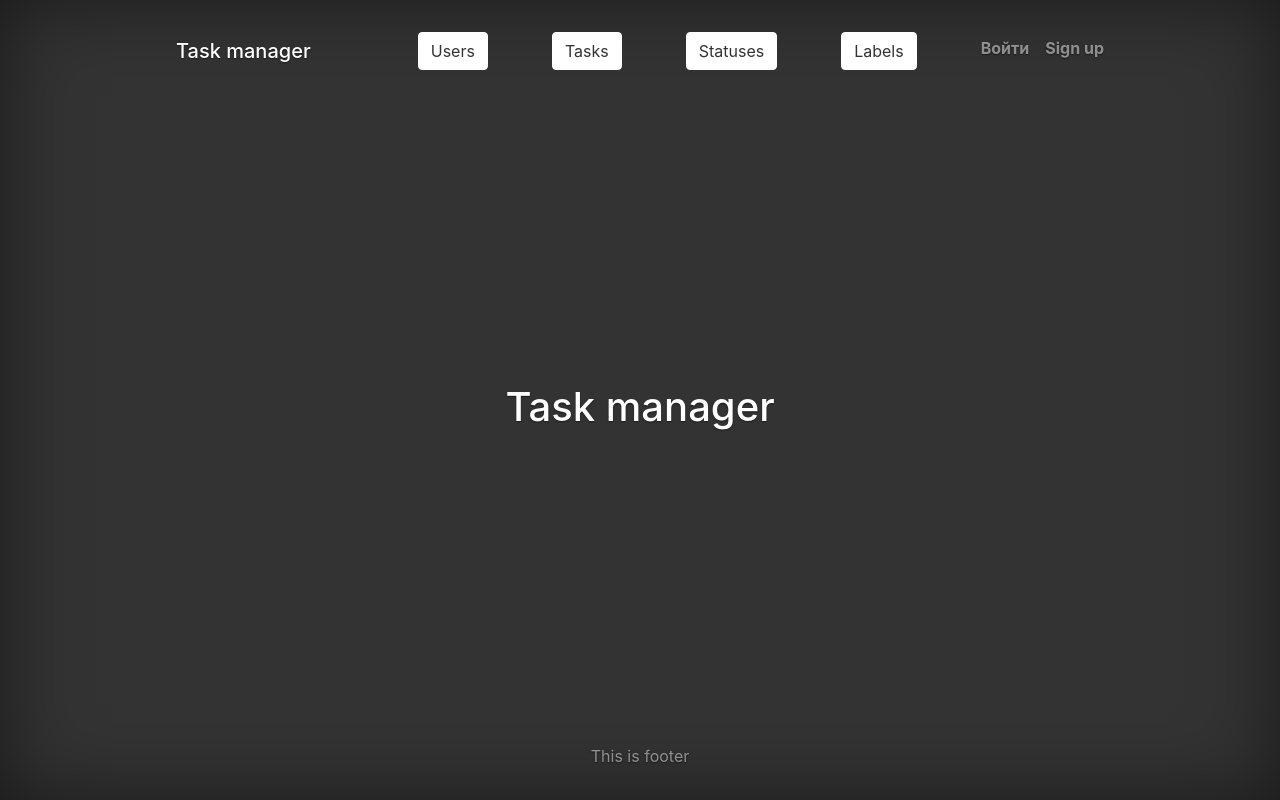
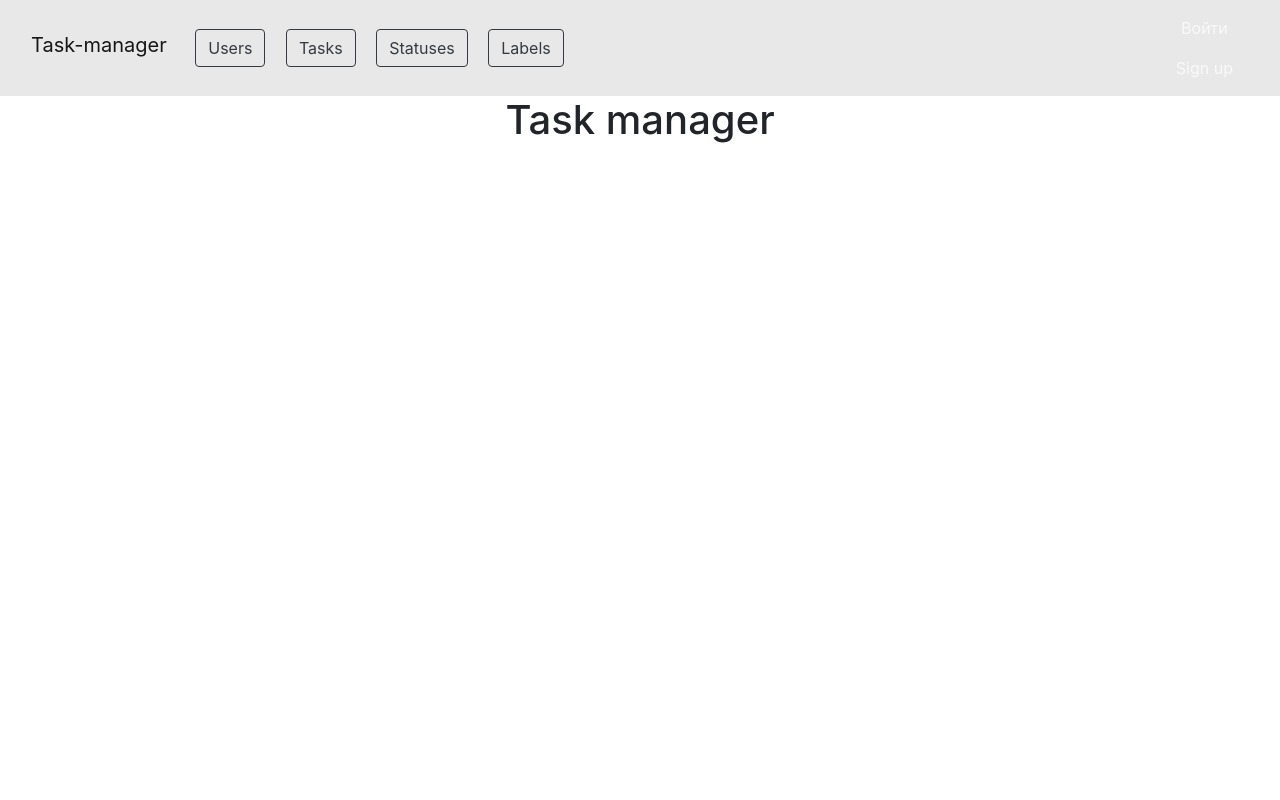
Before and after one commit to sound-round/python-project-lvl4, a Django app: page / in a window 1280 px wide. Run offline with Django 3.2, Linux system fonts and the light colour scheme; some libraries are stand-ins or nearby versions.

Commit message:
Fix desing

```diff
--- a/task_manager/static/styles/main.css
+++ b/task_manager/static/styles/main.css
@@ -1,171 +1,7 @@
-.bd-placeholder-img {
-    font-size: 1.125rem;
-    text-anchor: middle;
-    -webkit-user-select: none;
-    -moz-user-select: none;
-    -ms-user-select: none;
-    user-select: none;
+body {
+    padding-top: 5rem;
   }
-
-  @media (min-width: 768px) {
-    .bd-placeholder-img-lg {
-      font-size: 3.5rem;
-    }
+  .starter-template {
+    padding: 3rem 1.5rem;
+    text-align: center;
   }
-  /*
-  * Globals
-  */
-
-  /* Links */
-  a,
-  a:focus,
-  a:hover {
-  color: #fff;
-  }
-
-  /* Custom default button */
-  .btn-secondary,
-  .btn-secondary:hover,
-  .btn-secondary:focus {
-  color: #333;
-  text-shadow: none; /* Prevent inheritance from `body` */
-  background-color: #fff;
-  border: .05rem solid #fff;
-  }
-
-
-  /*
-  * Base structure
-  */
-
-  html,
-  body {
-  height: 100%;
-  background-color: #333;
-  }
-
-  body {
-  display: -ms-flexbox;
-  display: flex;
-  color: #fff;
-  text-shadow: 0 .05rem .1rem rgba(0, 0, 0, .5);
-  box-shadow: inset 0 0 5rem rgba(0, 0, 0, .5);
-  }
-
-  .cover-container {
-  max-width: 62em;
-  }
-
-
-  /*
-  * Header
-  */
-  .masthead {
-  margin-bottom: 2rem;
-  }
-
-  .masthead-brand {
-  margin-bottom: 0;
-  }
-
-  .nav-masthead .nav-link {
-  padding: .25rem 0;
-  font-weight: 700;
-  color: rgba(255, 255, 255, .5);
-  background-color: transparent;
-  border-bottom: .25rem solid transparent;
-  }
-
-  .nav-masthead .nav-link:hover,
-  .nav-masthead .nav-link:focus {
-  border-bottom-color: rgba(255, 255, 255, .25);
-  }
-
-  .nav-masthead .nav-link + .nav-link {
-  margin-left: 1rem;
-  }
-
-  .nav-masthead .active {
-  color: #fff;
-  border-bottom-color: #fff;
-  }
-
-  @media (min-width: 48em) {
-  .masthead-brand {
-      float: left;
-  }
-  .nav-masthead {
-      float: right;
-  }
-  }
-
-
-  /*
-  * Cover
-  */
-  .cover {
-  padding: 0 1.5rem;
-  }
-  .cover .btn-lg {
-  padding: .75rem 1.25rem;
-  font-weight: 700;
-  }
-
-
-  /*
-  * Footer
-  */
-  .mastfoot {
-  color: rgba(255, 255, 255, .5);
-  }
-
-  .body-confirm {
-    display: -ms-flexbox;
-    -ms-flex-align: center;
-    align-items: center;
-    padding-top: 40px;
-    padding-bottom: 40px;
-    background-color: #eeeeee;
-    border-radius: 15px;
-  }
-
-  .body-form {
-    height: auto;
-    display: -ms-flexbox;
-    display: grid;
-    -ms-flex-align: center;
-    align-items: center;
-    padding: 100px;
-    background-color: #eeeeee;
-    border-radius: 15px;
-  }
-
-  .form-signin {
-    width: max-content;
-    max-width: 1000px;
-    padding: 40px;
-    margin:auto;
-  }
-  .form-signin .checkbox {
-    font-weight: 400;
-  }
-  .form-signin .form-control {
-    position: relative;
-    box-sizing: border-box;
-    height: auto;
-    padding: 10px;
-    font-size: 16px;
-  }
-  .form-signin .form-control:focus {
-    z-index: 2;
-  }
-  .form-signin input[type="email"] {
-    margin-bottom: -1px;
-    border-bottom-right-radius: 0;
-    border-bottom-left-radius: 0;
-  }
-  .form-signin input[type="password"] {
-    margin-bottom: 10px;
-    border-top-left-radius: 0;
-    border-top-right-radius: 0;
-  }
--- a/task_manager/templates/main.html
+++ b/task_manager/templates/main.html
@@ -16,14 +16,31 @@
     <title>Менеджер задач</title>
     <link rel="stylesheet" type="text/css" media="screen" href="{% static 'styles/main.css' %}">
 </head>
+
+<style>
+    .bd-placeholder-img {
+      font-size: 1.125rem;
+      text-anchor: middle;
+      -webkit-user-select: none;
+      -moz-user-select: none;
+      -ms-user-select: none;
+      user-select: none;
+    }
+
+    @media (min-width: 768px) {
+      .bd-placeholder-img-lg {
+        font-size: 3.5rem;
+      }
+    }
+</style>
 <body class="text-center">
-    <div class="cover-container d-flex w-100 h-100 p-3 mx-auto flex-column">
+    <div class="container p-3">
         {% include 'navbar.html' %}
         {% include 'messages.html' %}
         {% block content %}
         {% endblock %}
 
-        {% include 'footer.html' %}
+        <!-- {% include 'footer.html' %} -->
     </div>
 </body>
 
--- a/task_manager/templates/navbar.html
+++ b/task_manager/templates/navbar.html
@@ -1,28 +1,36 @@
 {% load i18n %}
 
-<header class="masthead mb-auto">
-    <div class="inner">
-        <h3 class="masthead-brand m-3"><a class="navbar-brand" href='/'>{% translate "Task manager" %}</a></h3>
-        <nav class="nav nav-masthead justify-content-center">
 
-        <a href="/users" class="btn btn-secondary m-3 mr-5">{% translate "Users" %}</a>
-        <a href="/tasks" class="btn btn-secondary m-3 mr-5">{% translate "Tasks" %}</a>
-        <a href="/statuses" class="btn btn-secondary m-3 mr-5">{% translate "Statuses" %}</a>
-        <a href="/labels" class="btn btn-secondary m-3 mr-5">{% translate "Labels" %}</a>
+<nav class="navbar navbar-light fixed-top" style="background-color: rgba(214, 214, 214, 0.548)">
+    <div class="container-fluid">
+
+        <div class=''>
+            <a href='/' class="navbar-brand">{% translate "Task-manager" %}</a>
+            <a href="/users" class="btn btn-outline-dark m-2">{% translate "Users" %}</a>
+            <a href="/tasks" class="btn btn-outline-dark m-2">{% translate "Tasks" %}</a>
+            <a href="/statuses" class="btn btn-outline-dark m-2">{% translate "Statuses" %}</a>
+            <a href="/labels" class="btn btn-outline-dark m-2">{% translate "Labels" %}</a>
+        </div>
+
+        <div class='d-flex'>
             {% if request.user.is_authenticated %}
-        <h3 class="m-3 mr-5">{{ request.user}}</h3>
+            <div>
+                <h3 class="text-dark">@{{ request.user}}</h3>
+            </div>
             {% endif %}
-        <div class='row m-3'>
+            <div>
                 {% if request.user.is_authenticated %}
                 <form action="/logout/" method="post">
                     {% csrf_token %}
-                <input class="btn nav-link" type="submit" value="{% translate 'Log out' %}">
+                    <input class="btn nav-link text-dark" type="submit" value="{% translate 'Log out' %}">
                 </form>
                 {% else %}
-            <a class="nav-link" href="{% url 'user-login' %}">{% translate "Log in" %}</a>
-            <a class="nav-link" href="{% url 'create-user' %}">{% translate "Sign up" %}</a>
+                <a class="nav-link text-light" href="{% url 'user-login' %}">{% translate "Log in" %}</a>
+                <a class="nav-link text-light" href="{% url 'create-user' %}">{% translate "Sign up" %}</a>
                 {% endif %}
             </div>
+
+        </div>
+
+    </div>
 </nav>
-    </div>
-</header>
--- a/task_manager/users/templates/users/list.html
+++ b/task_manager/users/templates/users/list.html
@@ -5,7 +5,7 @@
 {% block content %}
 
 
-
+<body class=''>
 <div>
     <h1>{% translate "Users" %}</h1>
 </div>
@@ -43,5 +43,5 @@
         </tbody>
     </table>
 </div>
-
+</body>
 {% endblock content %}
```
Lines whose indentation alone changed are shown as unchanged.
